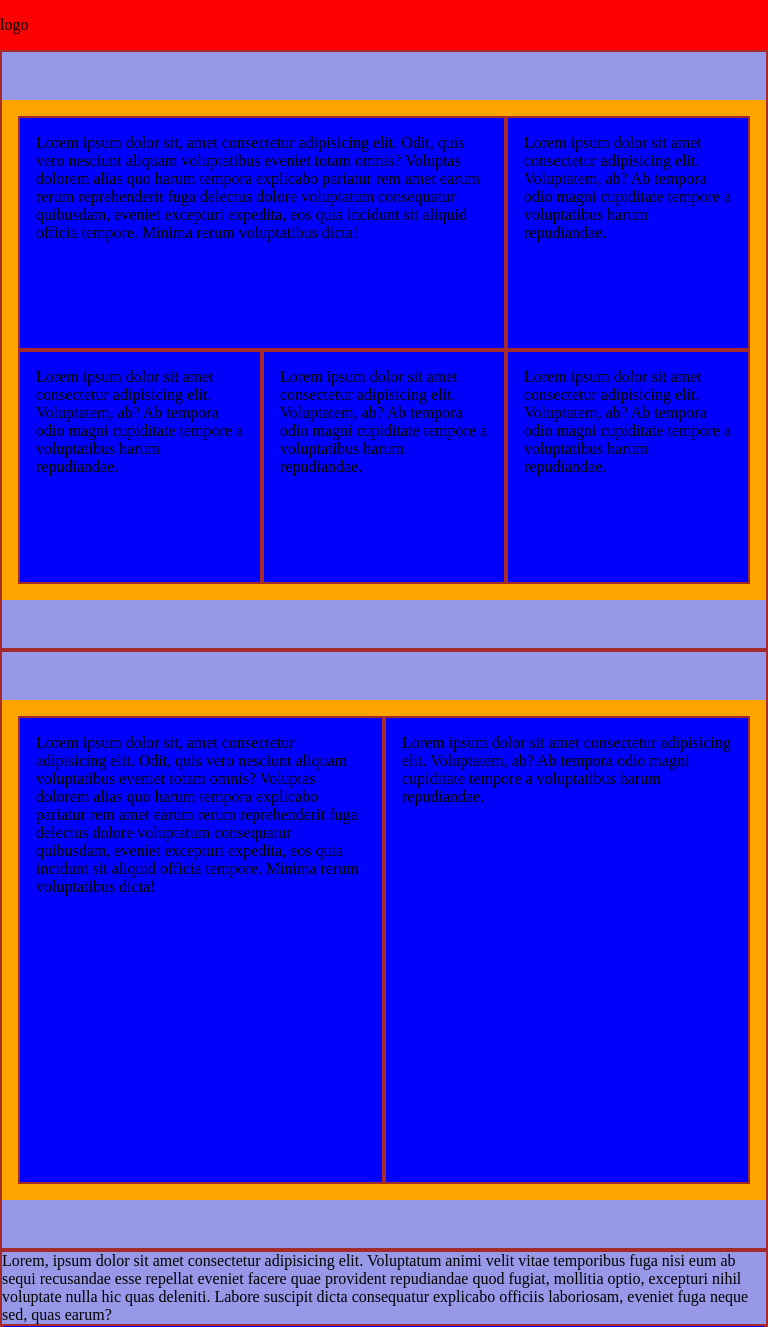
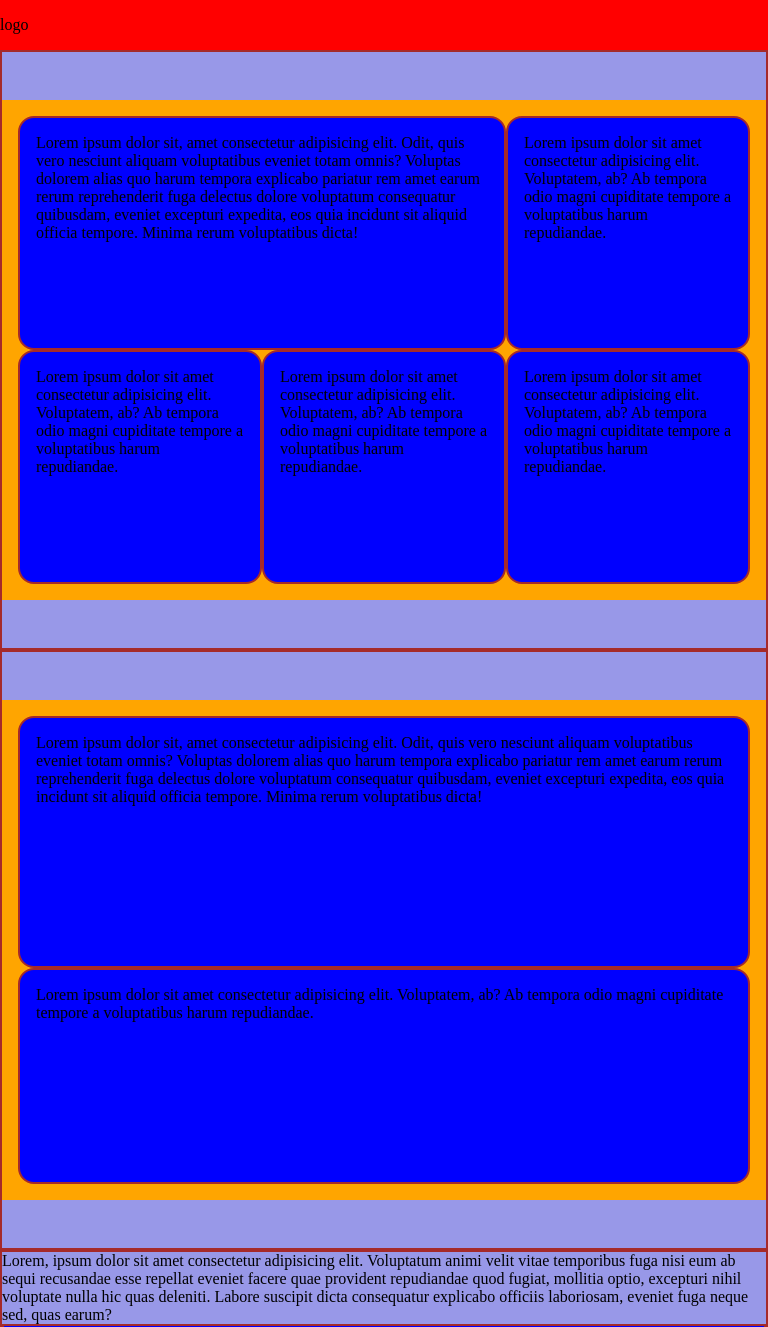
Before and after one commit to LeonardSuli/htmlcss-responsive-layout, a plain HTML site: page index.html in a window 768 px wide. Shown: the top 1327 px of the page. Drawn offline with Linux system fonts and the light colour scheme.

Commit message:
fixed section planning on tablet add border radius

```diff
--- a/assets/css/style.css
+++ b/assets/css/style.css
@@ -29,6 +29,7 @@
 .debug .col-8{
     background-color: blue;
     border: 2px solid brown;
+    border-radius: 1rem;
 }
 
 .debug .card{
@@ -149,6 +150,10 @@ header .container{
         max-width: 600px;
     }
 
+    .planning .col-6{
+        width: 100%;
+    }
+
     .benefits .col-4{
         width: 50%;
     }
```
